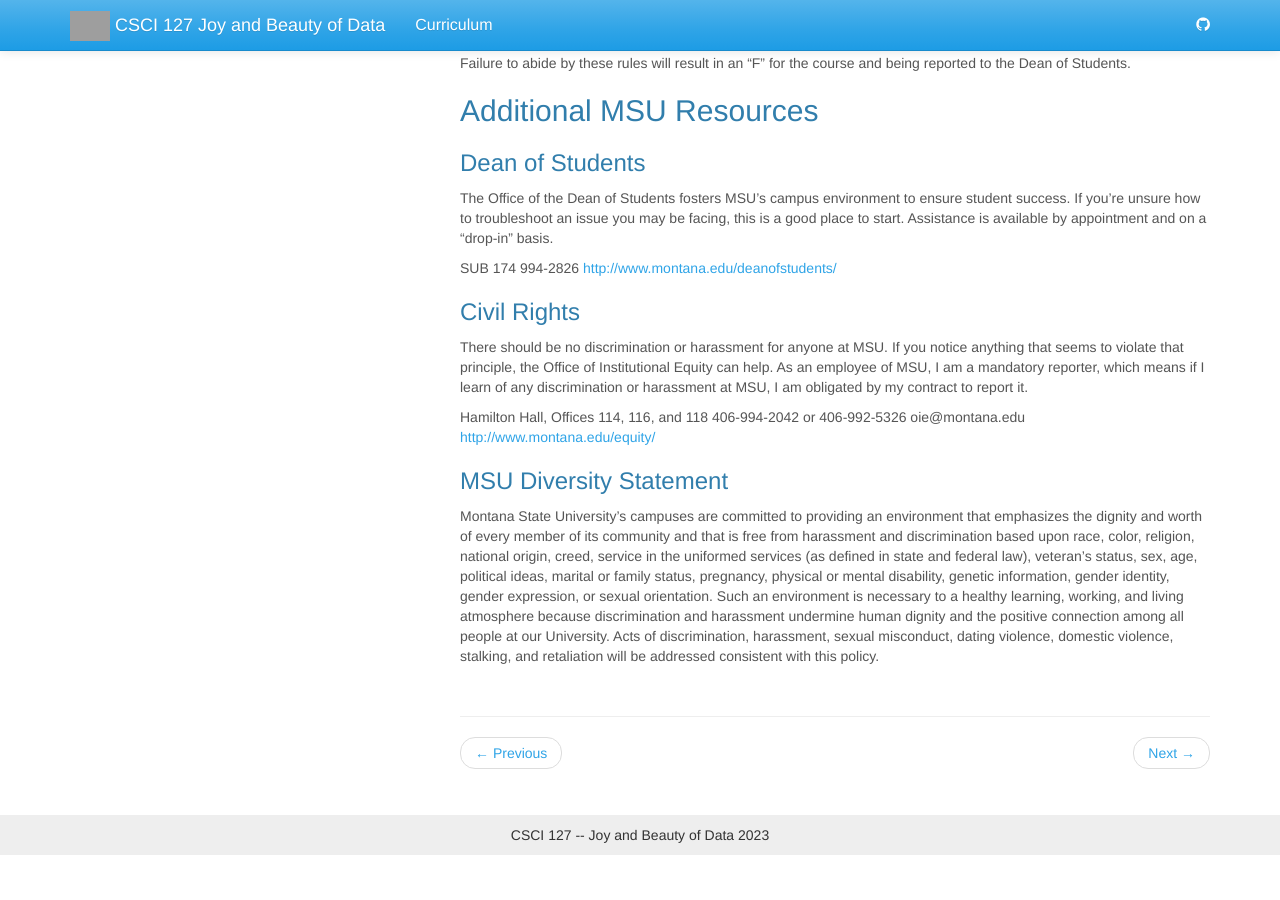
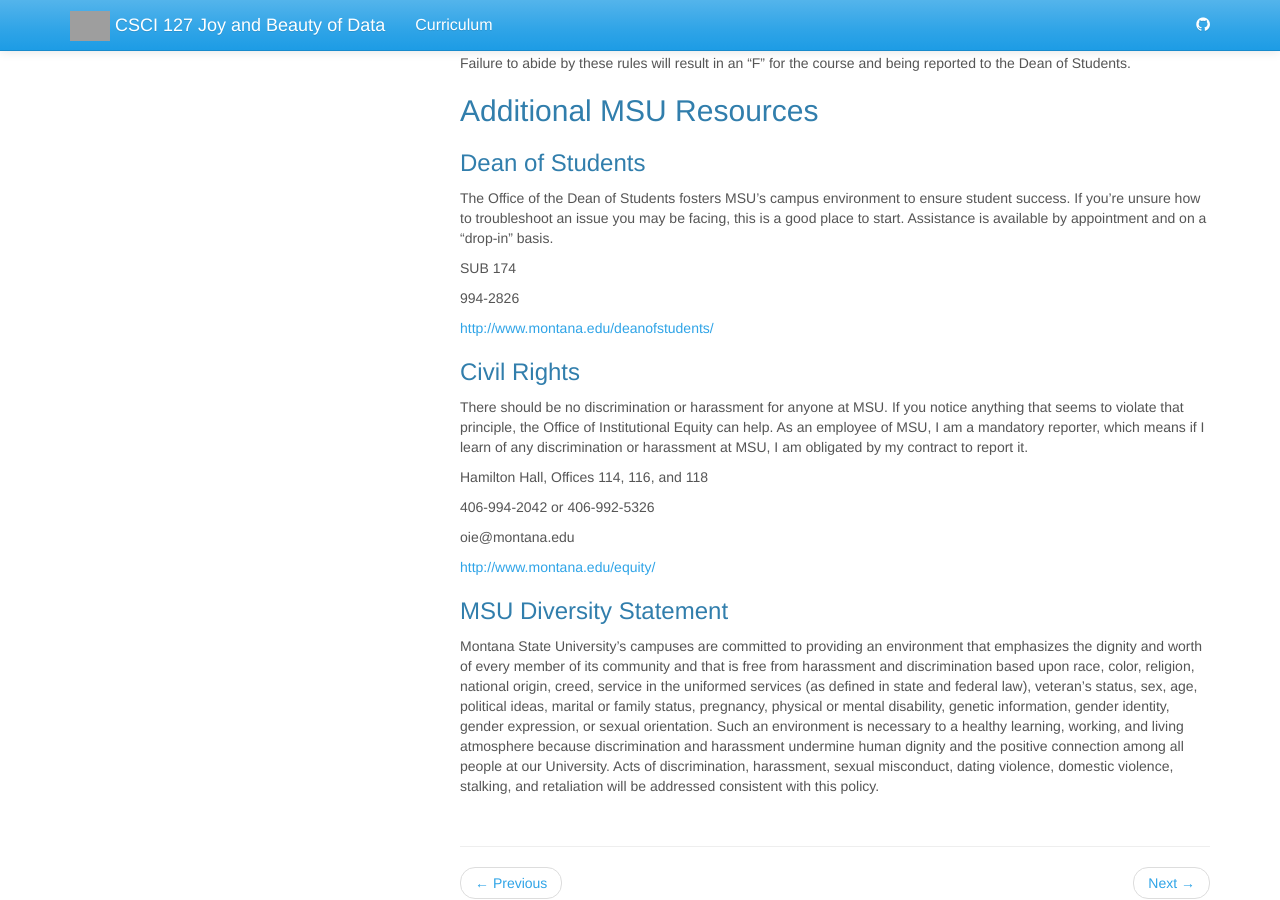
Before and after one commit to jake-chipps/csci127, a Jekyll site: the page built from _docs/lessons/overview.md, in a window 1280 px wide and 900 px high, scrolled down 1460 px. Built offline with Jekyll 4.4.1, drawn with Linux system fonts in a browser that asks for light colours; before the commit the page ends 2315 px from its top, so only the background shows below that; part of the change alters nothing that is shown; some of the changed text lies outside the part shown; grey boxes are pictures that could not be loaded.

```diff
--- a/_docs/lessons/overview.md
+++ b/_docs/lessons/overview.md
@@ -4,7 +4,7 @@ permalink: /docs/overview/
 ---
 
 ## Course Description
-CSCI 127. Joy and Beauty of Data. 4 Credits. (3 Lec, 1 Lab) F,S
+CSCI 127. Joy and Beauty of Data. 4 Credits.
 
 COREQUISITE: M 151Q Provides a gentle introduction to the exciting world of big data and data science. Students expand their ability to solve problems with Python by learning to deploy lists, files, dictionaries and object-oriented programming. Data science libraries are introduced that enable data to be manipulated and displayed.
 
@@ -56,15 +56,20 @@ Failure to abide by these rules will result in an "F" for the course and being r
 The Office of the Dean of Students fosters MSU’s campus environment to ensure student success. If you’re unsure how to troubleshoot an issue you may be facing, this is a good place to start. Assistance is available by appointment and on a "drop-in" basis.
 
 SUB 174
+
 994-2826
+
 [http://www.montana.edu/deanofstudents/](https://www.montana.edu/deanofstudents/)
 
 ### Civil Rights
 There should be no discrimination or harassment for anyone at MSU. If you notice anything that seems to violate that principle, the Office of Institutional Equity can help. As an employee of MSU, I am a mandatory reporter, which means if I learn of any discrimination or harassment at MSU, I am obligated by my contract to report it.
 
 Hamilton Hall, Offices 114, 116, and 118
+
 406-994-2042 or 406-992-5326
+
 oie@montana.edu
+
 [http://www.montana.edu/equity/](https://www.montana.edu/equity/)
 
 ### MSU Diversity Statement
```
